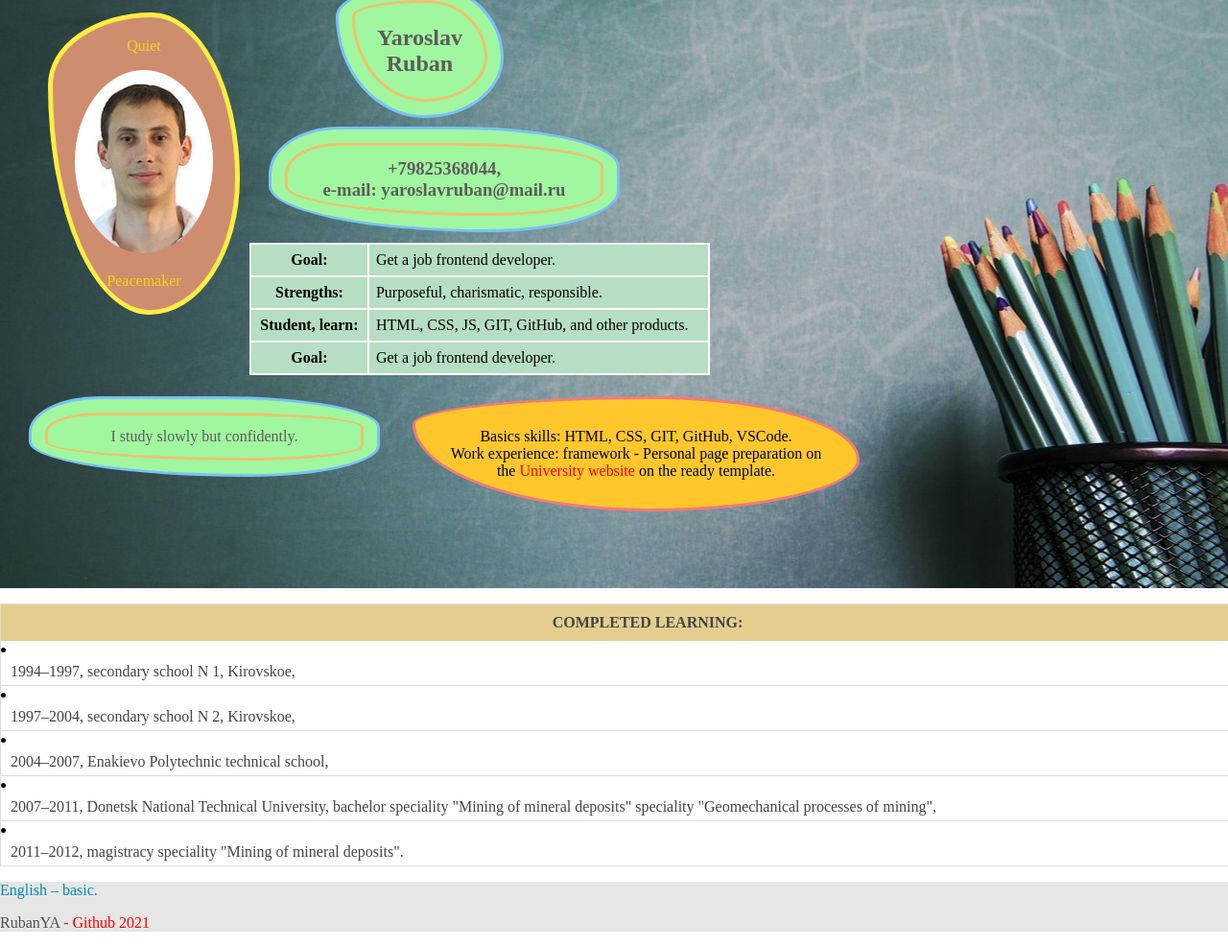
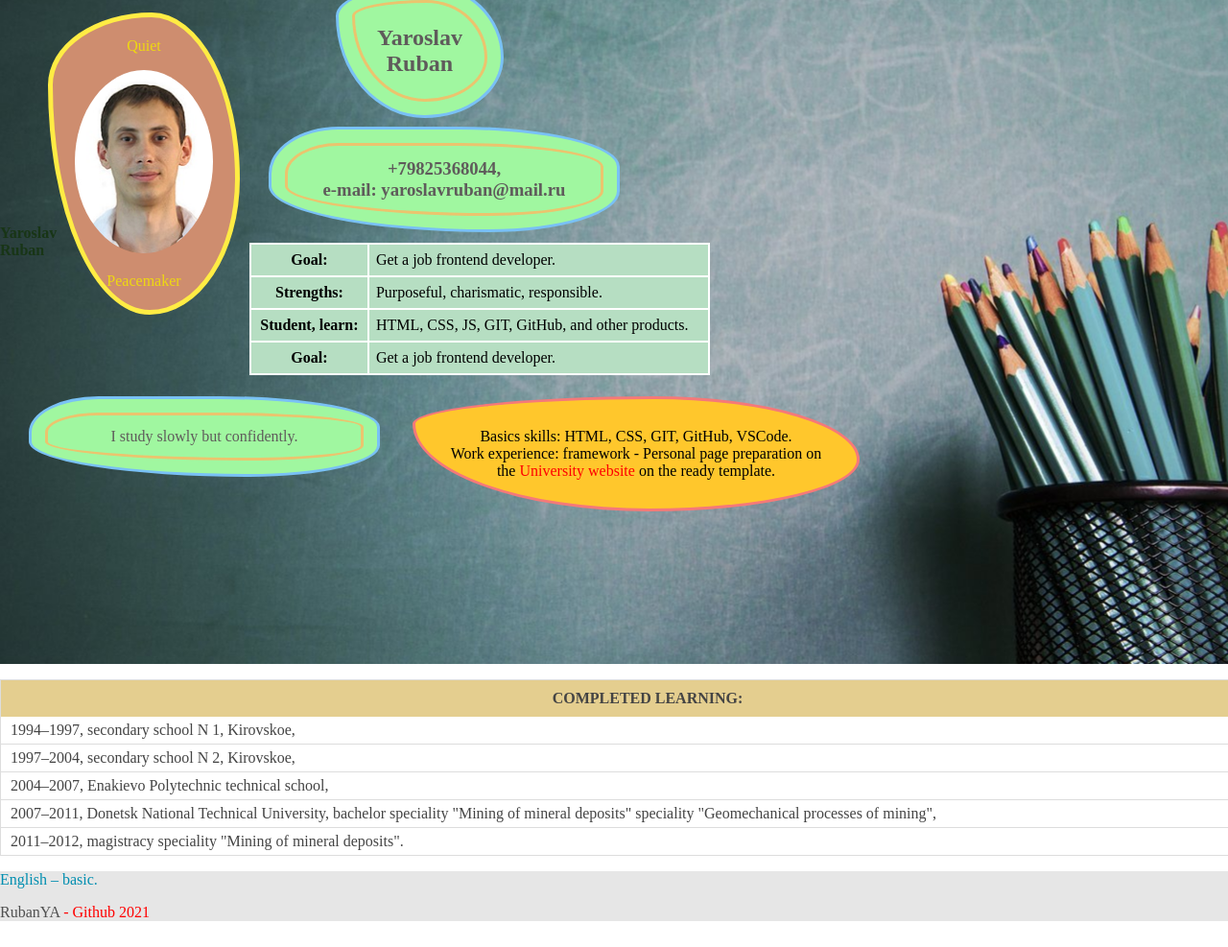
Before and after one commit to RubanYA/rsschool-cv, a plain HTML site: page index.html in a window 1280 px wide. Shown: the part 87-1074 px from the top of the page at 96% size. Drawn offline with Linux system fonts and the light colour scheme.

Commit message:
fix: file HTML, css

```diff
--- a/css/style.css
+++ b/css/style.css
@@ -29,6 +29,7 @@ body {
   background-size: auto;
   padding-top: 300px;
   padding-bottom: 400px;
+  color: rgb(24, 53, 22);
 }
 
 .photo {
@@ -92,7 +93,6 @@ th,
 td {
   border: 2px solid rgb(255, 255, 255); /* Параметры рамки */
   padding: 7px; /* Поля в ячейках */
-  width: 30%, 70%;
 }
 
 .skillsexperience {
--- a/index.html
+++ b/index.html
@@ -13,6 +13,7 @@
                     <h1><span>Curriculum vitae</span></h1>
                 </section>
                 <section class="banner">
+                    <h4>Yaroslav <br> Ruban</h4>
                 </section>
                 <figure>
                     <div class="photo">
@@ -42,14 +43,14 @@
                 <div class="block">
                         <h3>Completed learning:</h3>
                     <div class="block-content">
-                        <ui>
+                        <ul>
                             <li><a href="http://kir-1school.3dn.ru/">1994–1997, secondary school N 1, Kirovskoe,</a></li>
                             <li><a href="http://school2voronovo.ucoz.net/">1997–2004, secondary school N 2, Kirovskoe,</a></li>
                             <li><a href="http://eptdnr.ru/">2004–2007, Enakievo Polytechnic technical school,</a></li>
                             <li><a href="https://donntu.org/">2007–2011, Donetsk National Technical University, bachelor speciality "Mining of mineral deposits"
                                 speciality "Geomechanical processes of mining",</a></li>
                             <li><a href="https://masters.donntu.org/2012/igg/ruban/indexe.htm">2011–2012, magistracy speciality "Mining of mineral deposits".</a></li>
-                        </ui>
+                        </ul>
                     </div>
                 </div>
             </aside>
```
